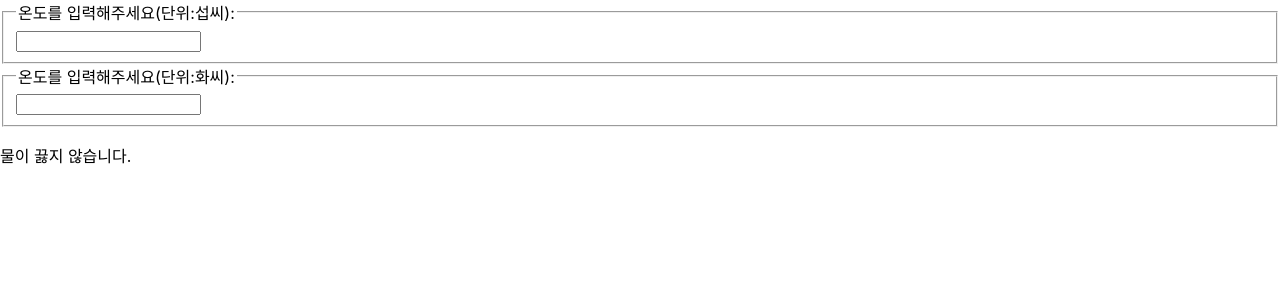
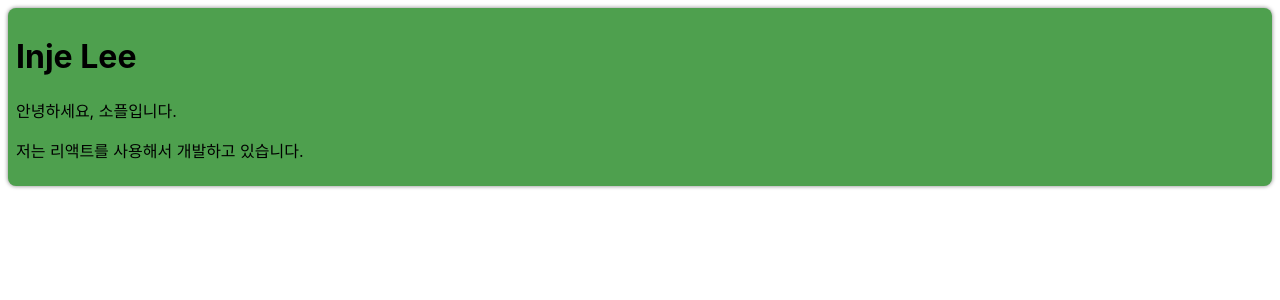
Before and after one commit to Dong1333/23-react1, a React (Create React App) app: page / in a window 1280 px wide. Shown: the top 300 px of the page. Built offline with nearby package versions, Linux system fonts and the light colour scheme.

Commit message:
[05.18(목)] - 실습 코드

```diff
--- /dev/null
+++ b/src/chapter_13/Card.jsx
@@ -0,0 +1,20 @@
+function Card(props) {
+    const { title, backgroundColor, children } = props;
+
+    return (
+        <div
+            style={{
+                margin: 8,
+                padding: 8,
+                borderRadius: 8,
+                boxShadow: "0px 0px 4px grey",
+                backgroundColor: backgroundColor || "white",
+            }}
+        >
+            {title && <h1>{title}</h1>}
+            {children}
+        </div>
+    );
+}
+
+export default Card;
--- /dev/null
+++ b/src/chapter_13/ProfileCard.jsx
@@ -0,0 +1,12 @@
+import Card from "./Card";
+
+function ProfileCard(props) {
+    return (
+        <Card title="Inje Lee" backgroundColor="#4ea04e">
+            <p>안녕하세요, 소플입니다.</p>
+            <p>저는 리액트를 사용해서 개발하고 있습니다.</p>
+        </Card>
+    );
+}
+
+export default ProfileCard;
--- a/src/index.js
+++ b/src/index.js
@@ -17,12 +17,12 @@
 import AttendanceBook from './chapter_10/AttendanceBook';
 import SignUp from './chapter_11/SignUp';
 import Calculator from './chapter_12/Calculator';
-
+import ProfileCard from './chapter_13/ProfileCard';
 
 const root = ReactDOM.createRoot(document.getElementById('root'));
 root.render(
   <React.StrictMode>
-    <Calculator />
+    <ProfileCard />
   </React.StrictMode>
 
 );
```
